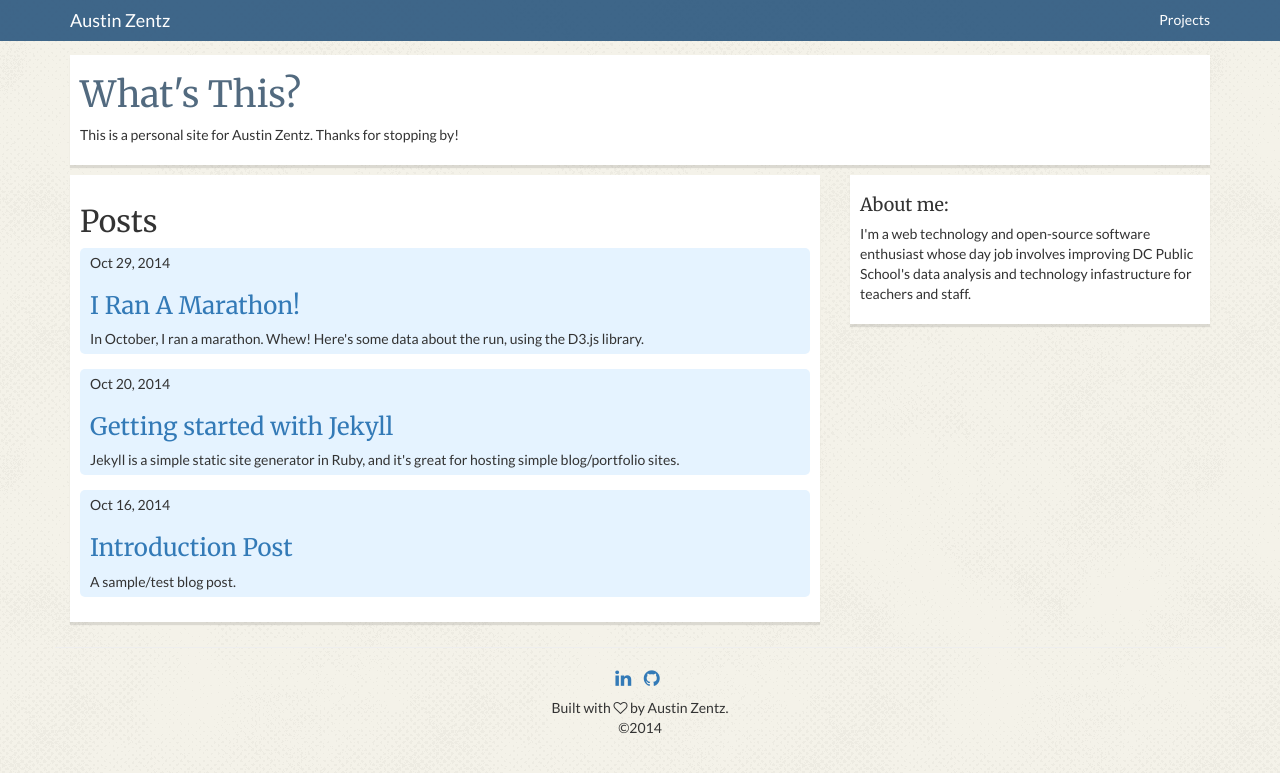
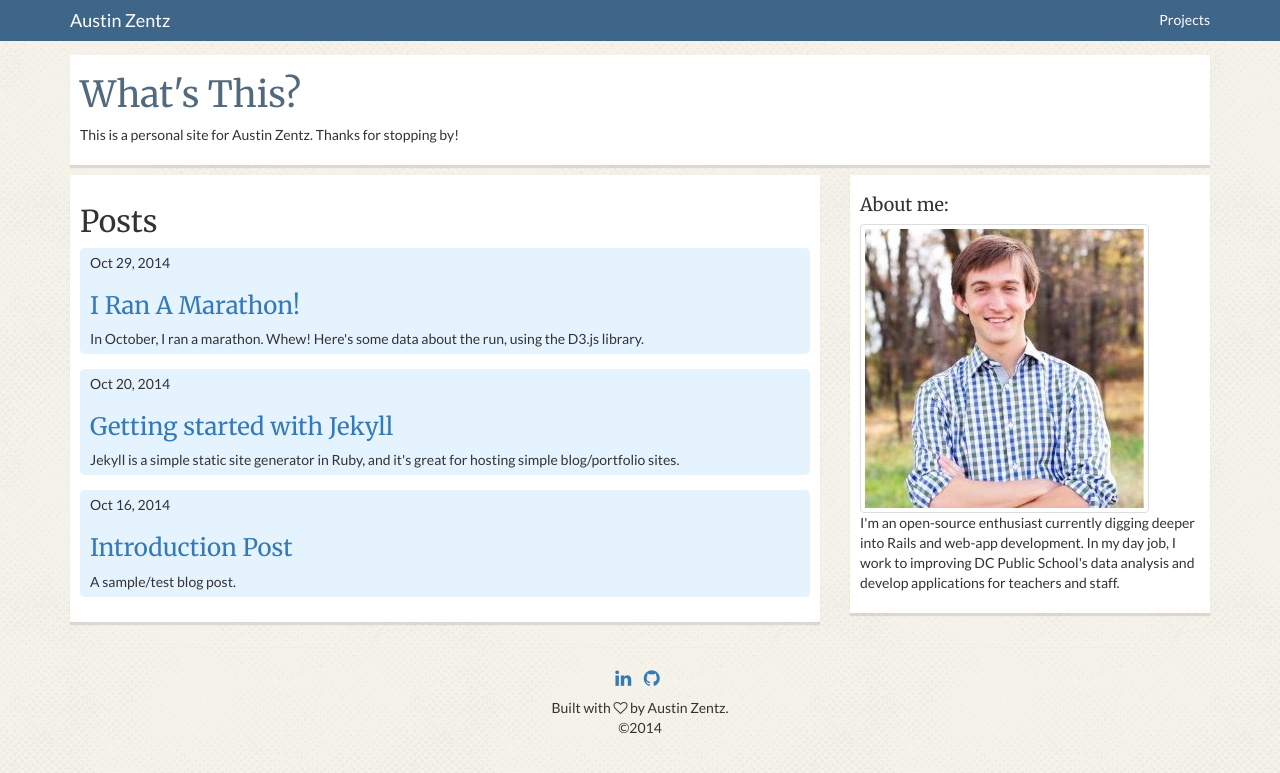
Before and after one commit to aust1nz/aust1nz.github.io, a Jekyll site: the page built from index.html, in a window 1280 px wide. Shown: the top 773 px of the page. Built offline with Jekyll 4.4.1, drawn with Linux system fonts in a browser that asks for light colours; nearby versions of some CDN libraries.

Commit message:
Update index

```diff
--- a/index.html
+++ b/index.html
@@ -32,7 +32,8 @@ layout: default
     <div class="col-md-4">
       <div class="content-box content-white">
         <h4>About me:</h4>
-        <p>I'm a web technology and open-source software enthusiast whose day job involves improving DC Public School's data analysis and technology infastructure for teachers and staff.</p>
+        <img src="images/profile.jpg" alt="Profile P" class="img-thumbnail">
+        <p>I'm an open-source enthusiast currently digging deeper into Rails and web-app development. In my day job, I work to improving DC Public School's data analysis and develop applications for teachers and staff.</p>
       </div>
     </div>
   </div>
```
